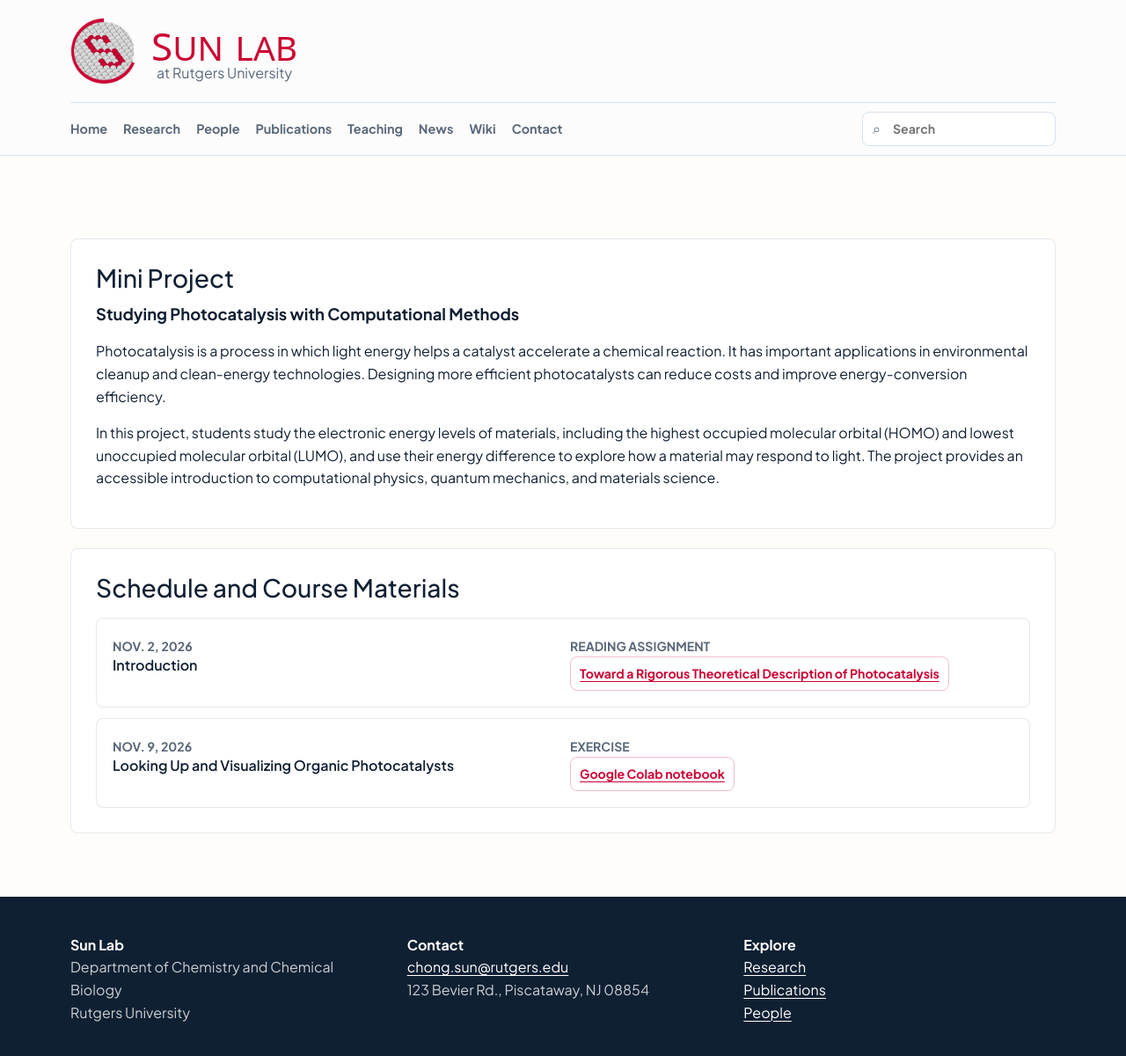
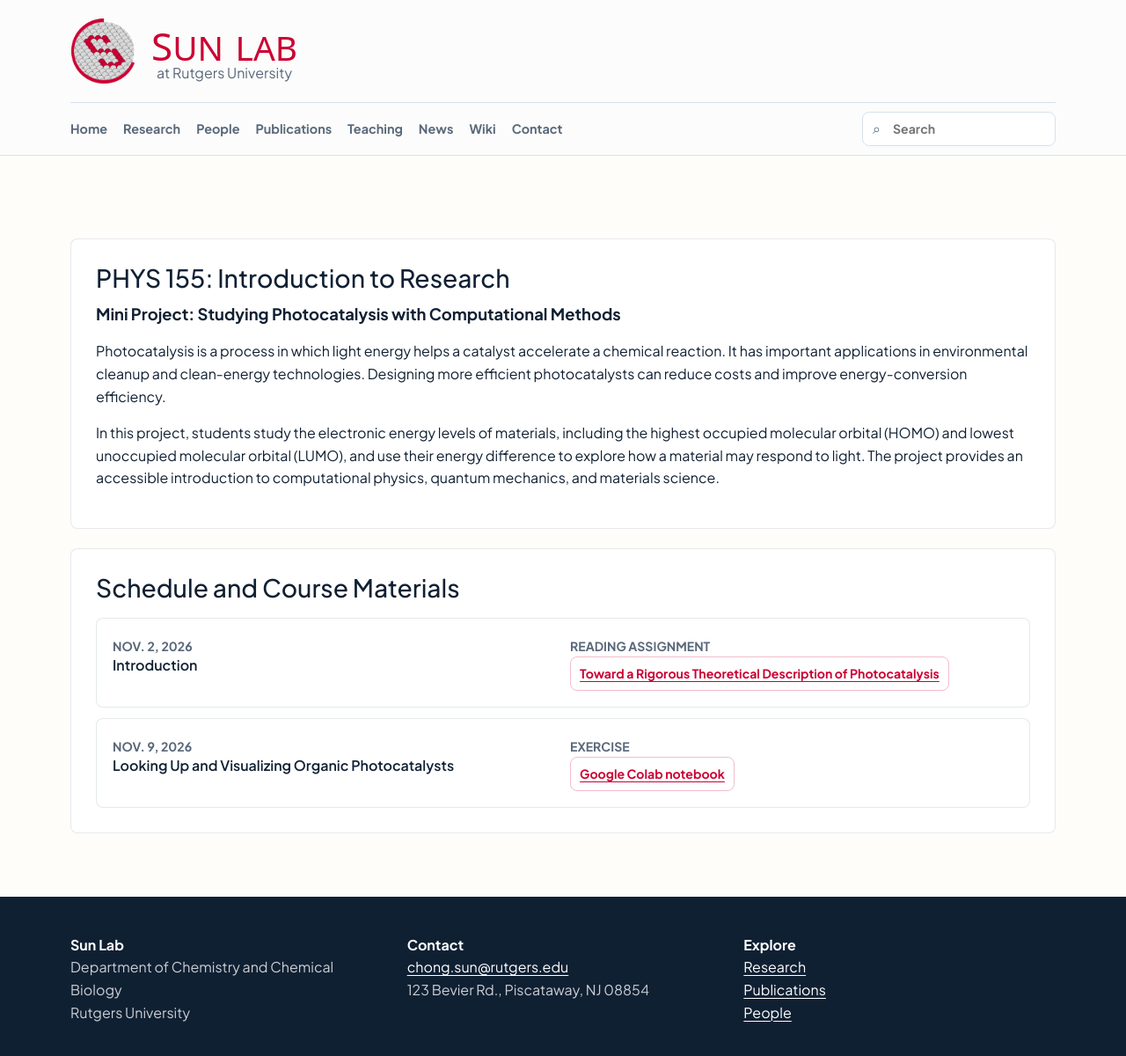
Before and after one commit to SunLab-Rutgers/sunlab, a Jekyll site: the page built from pages/phys155.md, in a window 1280 px wide and 1205 px high. Shown: the top 1200 px of the window at 88% size. Built offline with Jekyll 4.4.1, drawn with Linux system fonts in a browser that asks for light colours; some web fonts are replaced.

Commit message:
small changes to phys155

```diff
--- a/pages/phys155.md
+++ b/pages/phys155.md
@@ -6,8 +6,8 @@ description: PHYS 155 mini project on studying photocatalysis with computational
 ---
 
 <section class="course-panel">
-  <h2>Mini Project</h2>
-  <h3>Studying Photocatalysis with Computational Methods</h3>
+  <h2>PHYS 155: Introduction to Research</h2>
+  <h3>Mini Project: Studying Photocatalysis with Computational Methods</h3>
   <p>Photocatalysis is a process in which light energy helps a catalyst accelerate a chemical reaction. It has important applications in environmental cleanup and clean-energy technologies. Designing more efficient photocatalysts can reduce costs and improve energy-conversion efficiency.</p>
   <p>In this project, students study the electronic energy levels of materials, including the highest occupied molecular orbital (HOMO) and lowest unoccupied molecular orbital (LUMO), and use their energy difference to explore how a material may respond to light. The project provides an accessible introduction to computational physics, quantum mechanics, and materials science.</p>
 </section>
```
